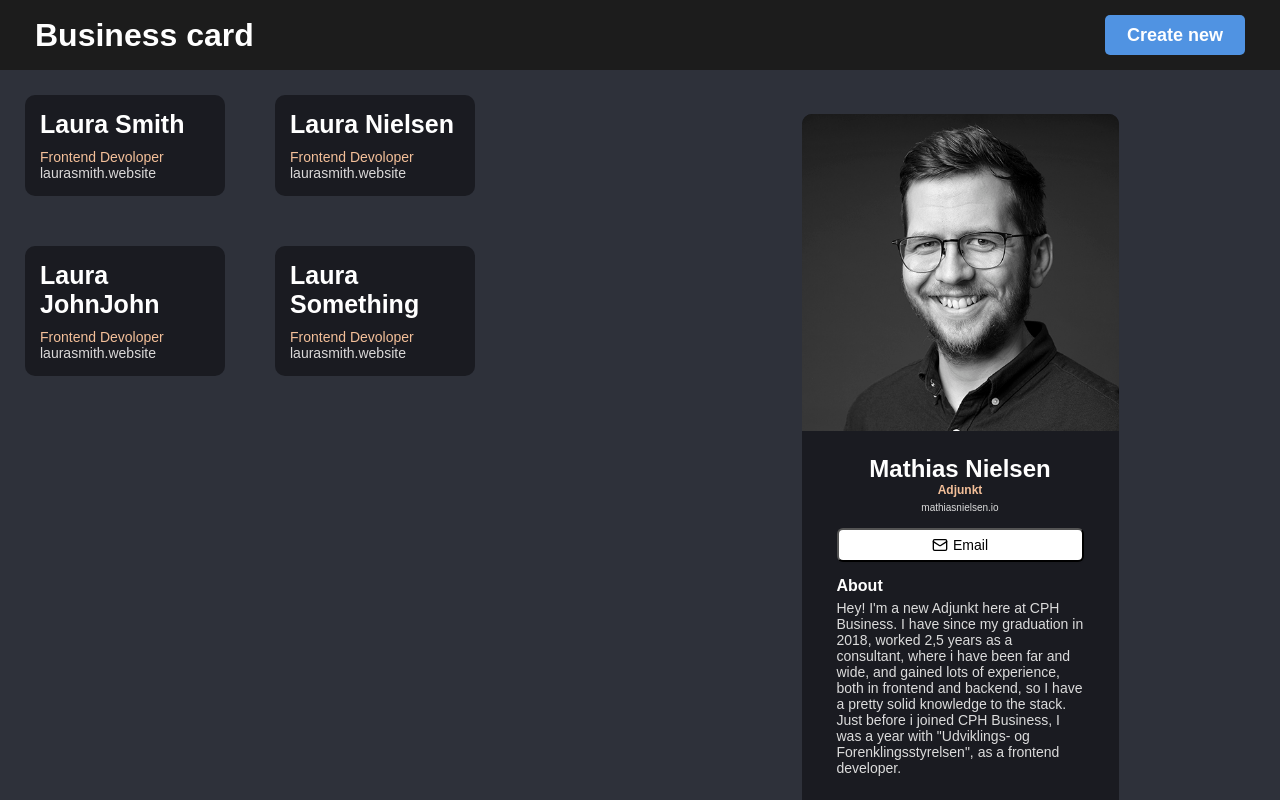
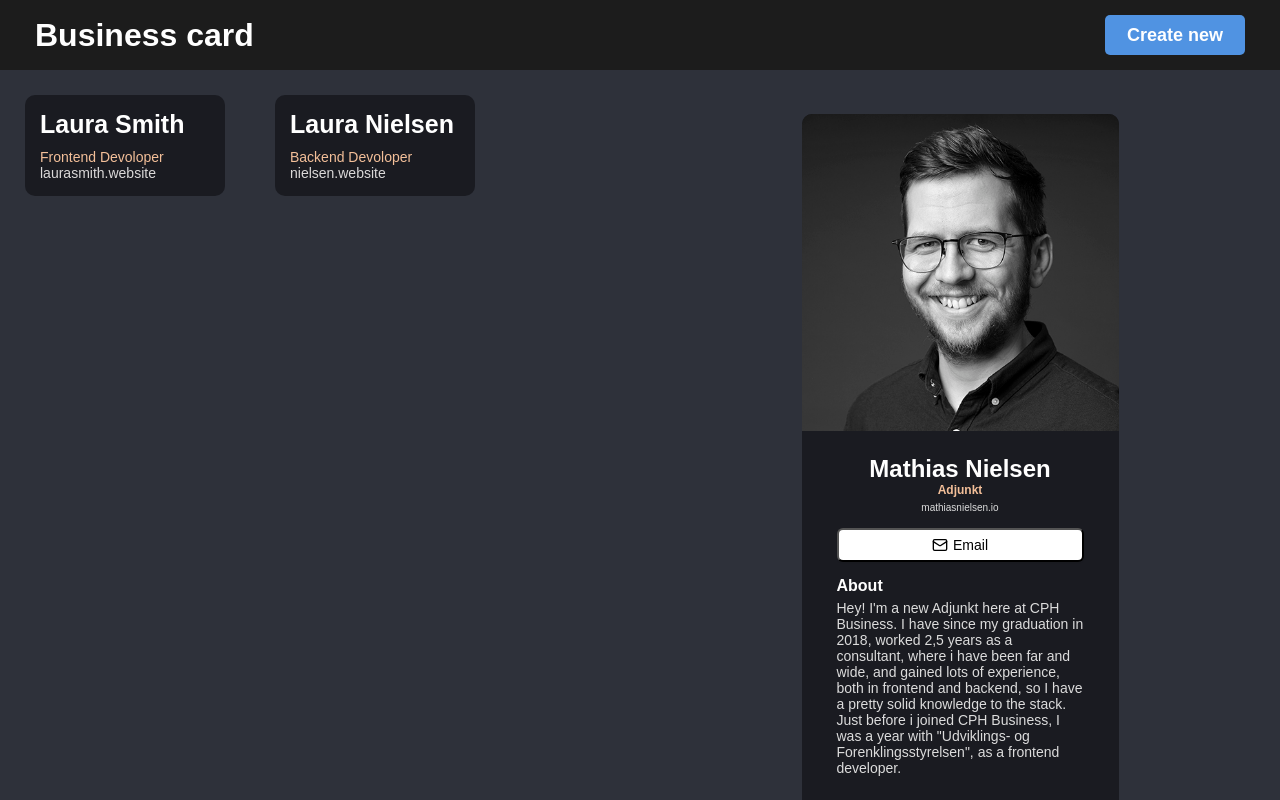
Before and after one commit to cph-mtnl/web-1-business-card, a React (Vite) app: page / in a window 1280 px wide. Shown: the top 800 px of the page. Built offline with nearby package versions, Linux system fonts and the light colour scheme.

Commit message:
code during class

```diff
--- a/src/components/mainpage/master/TheMain.jsx
+++ b/src/components/mainpage/master/TheMain.jsx
@@ -14,30 +14,33 @@ export default function TheMain() {
       "My spare time is pretty stereotypical with family, friends, tv-shows and gaming (currently Dota 2 and Apex Legends), but enough about me!",
   };
 
+  const people = [
+    {
+      name: "Laura Smith",
+      job: "Frontend Devoloper",
+      website: "laurasmith.website",
+    },
+    {
+      name: "Laura Nielsen",
+      job: "Backend Devoloper",
+      website: "nielsen.website",
+    },
+  ];
+
   return (
     <main className={styles.main}>
       <div className={styles.split}>
         <div className={styles.cardLayout}>
-          <BusinessCard
-            name="Laura Smith"
-            job="Frontend Devoloper"
-            website="laurasmith.website"
-          />
-          <BusinessCard
-            name="Laura Nielsen"
-            job="Frontend Devoloper"
-            website="laurasmith.website"
-          />
-          <BusinessCard
-            name="Laura JohnJohn"
-            job="Frontend Devoloper"
-            website="laurasmith.website"
-          />
-          <BusinessCard
-            name="Laura Something"
-            job="Frontend Devoloper"
-            website="laurasmith.website"
-          />
+          {people.map((person, index) => {
+            return (
+              <BusinessCard
+                key={"business-cards-" + index}
+                name={person.name}
+                job={person.job}
+                website={person.website}
+              />
+            );
+          })}
         </div>
       </div>
       <div className={styles.split}>
```
